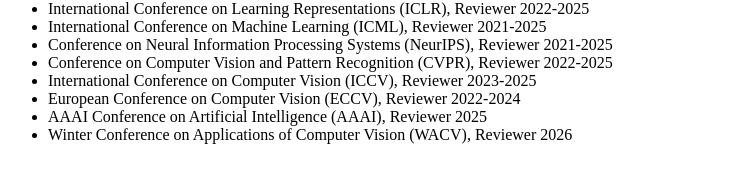
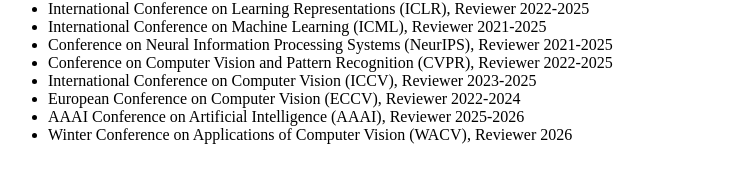
Before and after one commit to chenyaofo/homepagev2, a Jekyll site: the page built from _pages/includes/services.md, in a window 1280 px wide. Shown: the part 475-658 px from the top of the page, without its empty margins (0-742 px from the left). Built offline with Jekyll 4.4.1, drawn with Linux system fonts in a browser that asks for light colours; our own code applies the rules of GitHub Pages for plain Markdown files.

Commit message:
Update services.md

```diff
--- a/_pages/includes/services.md
+++ b/_pages/includes/services.md
@@ -5,5 +5,5 @@
 - Conference on Computer Vision and Pattern Recognition (CVPR), Reviewer 2022-2025
 - International Conference on Computer Vision (ICCV), Reviewer 2023-2025
 - European Conference on Computer Vision (ECCV), Reviewer 2022-2024
-- AAAI Conference on Artificial Intelligence (AAAI), Reviewer 2025
+- AAAI Conference on Artificial Intelligence (AAAI), Reviewer 2025-2026
 - Winter Conference on Applications of Computer Vision (WACV), Reviewer 2026
```
